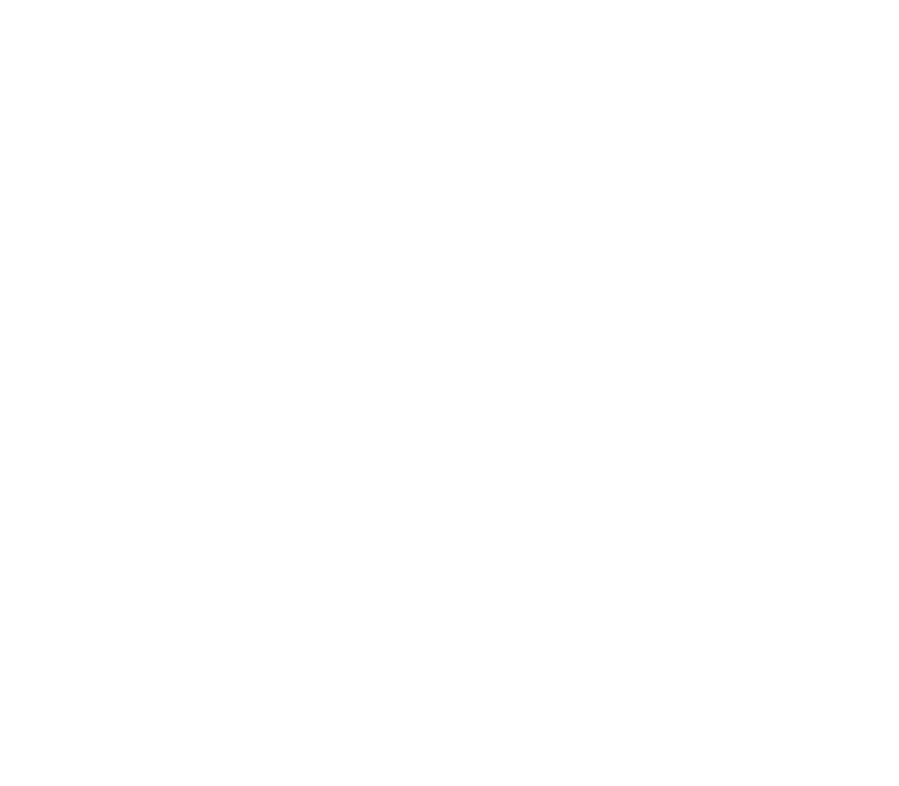
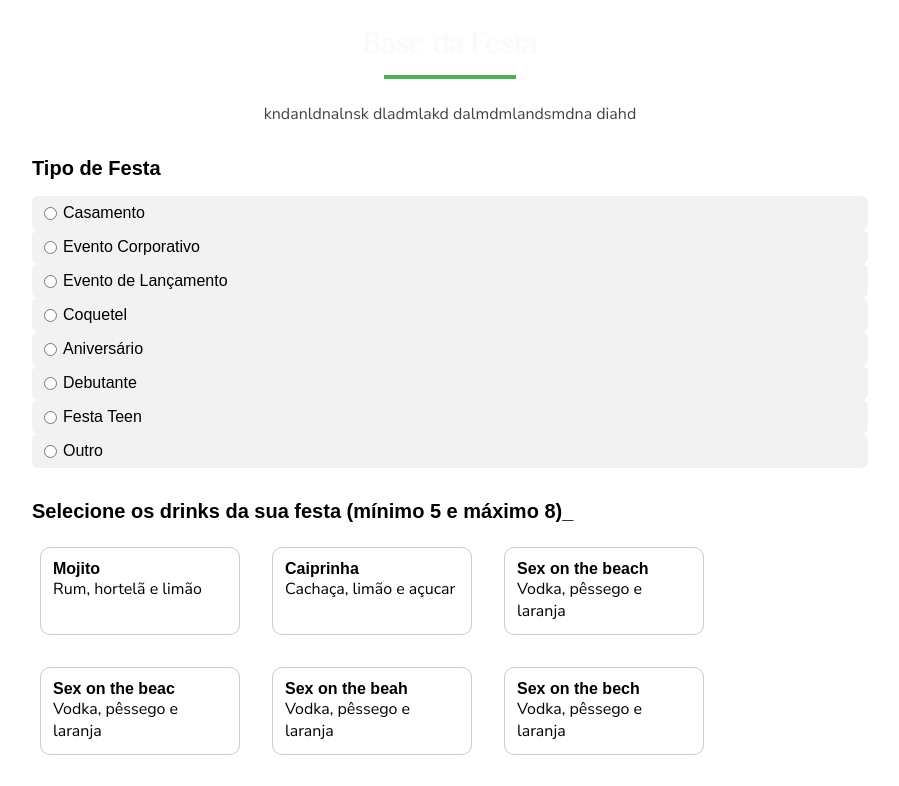
Before and after one commit to Gangue-da-Van-Branca/Frontend-Drinks, a React (Vite) app: page /basedrinks in a window 1280 px wide. Before the commit this address had no page. Shown: the top 786 px of the page, without its empty margins (190-1089 px from the left). Built offline with nearby package versions, Linux system fonts and the light colour scheme.

Commit message:
componentes da pagina de personalizar, ainda estao genericos

```diff
--- a/src/Routes/Routes.jsx
+++ b/src/Routes/Routes.jsx
@@ -4,6 +4,7 @@ import Cadastro from "../pages/Cadastro/Cadastro";
 import Dashboard from "../pages/Cliente/Dashboard";
 import OrcamentoResumo from "../pages/Cliente/OrcamentoResumo";
 import Pacotes from "../pages/Cliente/PacotesPage/Pacotes";
+import BaseDrinks from "../pages/Cliente/BaseDrinks/BaseDrinks";
 
 export default function AppRoutes() {
   return (
@@ -12,6 +13,7 @@ export default function AppRoutes() {
         <Route path="/" element={<Home />} />
         <Route path="/pacotes" element={<Pacotes />} />
         <Route path="/cadastro" element={<Cadastro />} />
+        <Route path="/basedrinks" element={<BaseDrinks />} />
         <Route path="/dashboard" element={<Dashboard />} />
         <Route path="/orcamento-resumo" element={<OrcamentoResumo />} />
       </Routes>
--- /dev/null
+++ b/src/components/BaseDrinksPage/SelecioneDrinks/SelecioneDrinks.css
@@ -0,0 +1,14 @@
+#campo-drinks {
+    margin-bottom: 32px;
+  }
+
+  #subtitulo-drinks {
+    font-size: 20px;
+    margin-bottom: 16px;
+  }
+
+  #lista-drinks {
+    display: flex;
+    flex-wrap: wrap;
+    gap: 16px;
+  }
--- /dev/null
+++ b/src/components/BaseDrinksPage/SelecioneDrinks/SelecioneDrinks.jsx
@@ -0,0 +1,24 @@
+import React from "react";
+import DrinkOption from '../drinkOption';
+import './SelecioneDrinks.css';
+
+function SelecioneDrinks({ drinksDisponiveis, drinksSelecionados, toggleDrink}){
+    return (
+        <div id="campo-drinks">
+            <h2 id="subtitulo-drinks">Selecione os drinks da sua festa (mínimo 5 e máximo 8)_</h2>
+            <div id="lista-drinks">
+                {drinksDisponiveis.map((drink) => (
+                    <DrinkOption
+                        key={drink.nome}
+                        nome={drink.nome}
+                        descricao={drink.descricao}
+                        selecionado={drinksSelecionados.includes(drink.nome)}
+                        aoSelecionar={() => toggleDrink(drink.nome)}
+                    />
+                ))}
+            </div>
+        </div>
+    );
+}
+
+export default SelecioneDrinks;
--- /dev/null
+++ b/src/components/BaseDrinksPage/TipoFesta/TipoFesta.css
@@ -0,0 +1,38 @@
+#campo-tipo-festa {
+    margin-bottom: 32px;
+  }
+
+  #subtitulo-tipo {
+    font-size: 20px;
+    margin-bottom: 16px;
+  }
+
+  #tipos-opcoes {
+    display: flex;
+    flex-wrap: wrap;
+    gap: 12px;
+  }
+
+  #tipo-opcao {
+    display: flex;
+    align-items: center;
+    gap: 6px;
+    background-color: #f2f2f2;
+    padding: 8px 12px;
+    border-radius: 6px;
+    cursor: pointer;
+    transition: background-color 0.2s;
+  }
+
+  #tipo-opcao:hover {
+    background-color: #e0e0e0;
+  }
+
+  #campo-outro {
+    margin-top: 12px;
+    padding: 8px;
+    width: 100%;
+    max-width: 300px;
+    border: 1px solid #ccc;
+    border-radius: 6px;
+  }
--- /dev/null
+++ b/src/components/BaseDrinksPage/TipoFesta/TipoFesta.jsx
@@ -0,0 +1,40 @@
+import React from "react";
+import './TipoFesta.css';
+
+const tiposFesta = [
+  "Casamento",
+  "Evento Corporativo",
+  "Evento de Lançamento",
+  "Coquetel",
+  "Aniversário",
+  "Debutante",
+  "Festa Teen",
+  "Outro",
+];
+
+function TipoFesta({tipoSelecionado,setTipoSelecionado,outroTipo,setOutroTipo}) {
+  return (
+    <div id="campo-tipo-festa">
+      <h2 id="subtitulo-tipo">Tipo de Festa</h2>
+      <div id="tipo-opcoes">
+        {tiposFesta.map((tipo) => (
+          <label key={tipo} id="tipo-opcao">
+            <input
+              type="radio"
+              name="tipoFesta"
+              value={tipo}
+              checked={tipoSelecionado === tipo}
+              onChange={(e) => setTipoSelecionado(e.target.value)}
+            />
+            {tipo}
+          </label>
+        ))}
+      </div>
+      {tipoSelecionado === 'Outro' && (
+        <input type="text" id="campo-outro" placeholder="Digite o tipo de festa" value={outroTipo} onChange={(e) => setOutroTipo(e.target.value)} />
+      )}
+    </div>
+  );
+}
+
+export default TipoFesta;
--- /dev/null
+++ b/src/components/BaseDrinksPage/drinkOption.jsx
@@ -0,0 +1,28 @@
+import React from "react";
+
+export default function DrinkOption({
+  nome,
+  descricao,
+  selecionado,
+  aoSelecionar,
+}) {
+  return (
+    <div
+      id="drink-option"
+      onClick={aoSelecionar}
+      style={{
+        border: selecionado ? "2px solid #4caf50" : "1px solid #ccc",
+        backgroundColor: selecionado ? '#e8f5e9' : '#fff',
+        padding: '12px',
+        borderRadius: '10px',
+        cursor: 'pointer',
+        margin: '8px',
+        width: '200px'
+    }}
+    >
+        <h4 id="nome-drink">{nome}</h4>
+        <p id="descricao-drink">{descricao}</p>
+    </div>
+
+  );
+}
```
